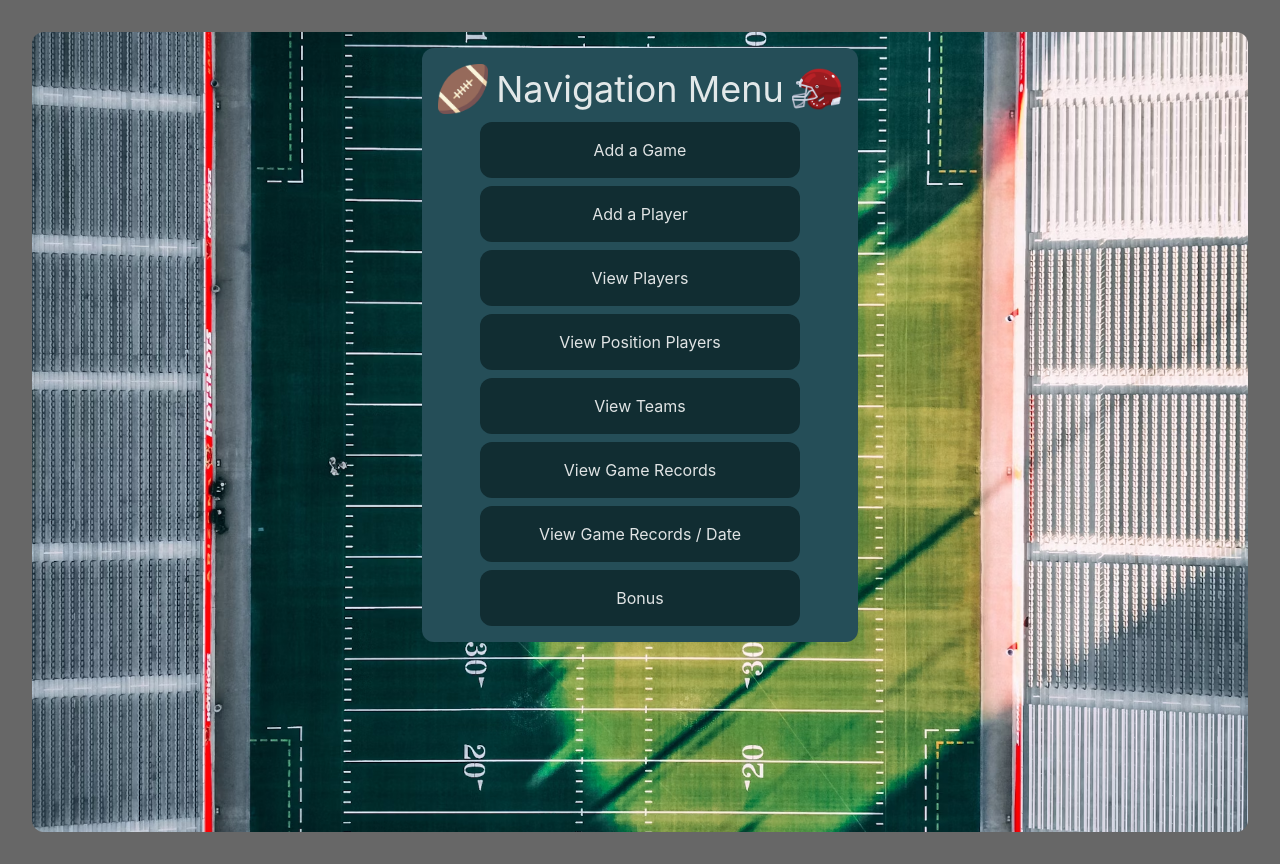
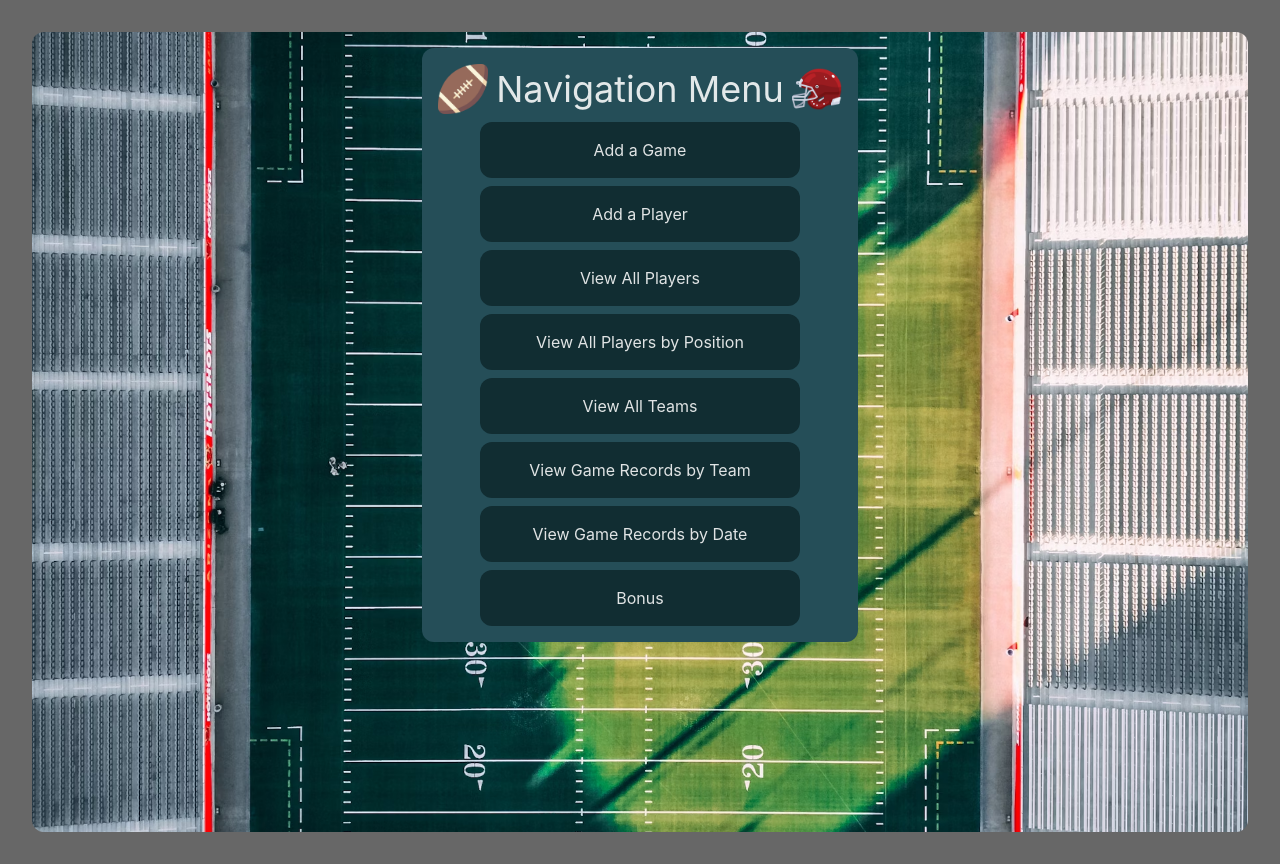
Before and after one commit to jkriffel/NFLTracker, a React (Vite) app in the folder client/: page / in a window 1280 px wide. Built offline with nearby package versions, Linux system fonts and the light colour scheme.

Commit message:
Front end

```diff
--- a/client/src/routes/home.tsx
+++ b/client/src/routes/home.tsx
@@ -25,11 +25,11 @@ function Home() {
   const navigation = [
     { name: "Add a Game", path: "/addGame" },
     { name: "Add a Player", path: "/addPlayer" },
-    { name: "View Players", path: "/showPlayers" },
-    { name: "View Position Players", path: "/showPosPlayers" },
-    { name: "View Teams", path: "/showTeams" },
-    { name: "View Game Records", path: "/showRecords" },
-    { name: "View Game Records / Date", path: "/showDatedRecords" },
+    { name: "View All Players", path: "/showPlayers" },
+    { name: "View All Players by Position", path: "/showPosPlayers" },
+    { name: "View All Teams", path: "/showTeams" },
+    { name: "View Game Records by Team", path: "/showRecords" },
+    { name: "View Game Records by Date", path: "/showDatedRecords" },
     { name: "Bonus", path: "/bonus" },
   ];
 
@@ -59,20 +59,4 @@ function Home() {
   );
 }
 
-// const [data, setData] = useState();
-
-// useEffect(() => {
-//   const data = async () => {
-//     try {
-//       const data = await axios.get(`http://127.0.0.1:5000/members`);
-//       setData(data.data);
-//     } catch (error) {
-//       console.log(error);
-//     }
-//   };
-//   data();
-// });
-
-// console.log(data);
-
 export default Home;
```
